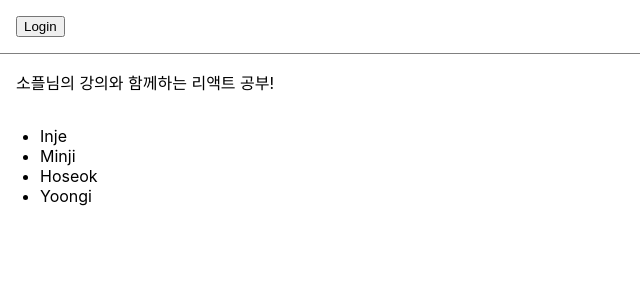
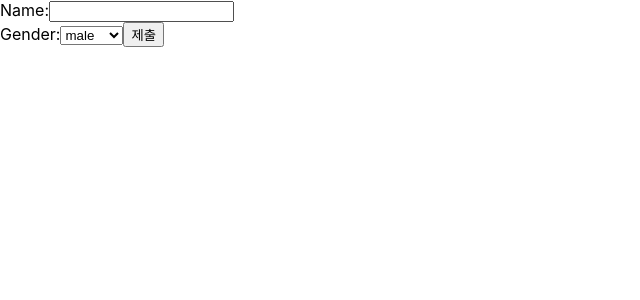
Before and after one commit to DooPal2000/Basic_React_NextJs, a React (Create React App) app in the folder first-cra/: page / in a window 1280 px wide. Shown: the top 300 px of the page, without its empty margins (0-640 px from the left). Built offline with nearby package versions, Linux system fonts and the light colour scheme.

Commit message:
feat(first-cra/ch.12): add examples for Forms

```diff
--- /dev/null
+++ b/first-cra/src/chapter_11/SignUp.jsx
@@ -0,0 +1,39 @@
+import React, { useState } from "react";
+
+
+function SignUp(props) {
+    const [name, setName] = useState("");
+    const [gender, setGender] = useState("남자");
+
+    const handleChangeName = (event) => {
+        setName(event.target.value);
+    };
+    const handleChangeGender = (event) => {
+        setGender(event.target.value);
+    };
+
+    const handleSubmit = (event) => {
+        alert(`Welcome, ${name}!, Your gender is ${gender}!`);
+        event.preventDefault();
+    };
+
+    return (
+        <form onSubmit={handleSubmit}>
+            <label>
+                Name:
+                <input type="text" value={name} onChange={handleChangeName} />
+            </label>
+            <br />
+            <label>
+                Gender:
+                <select value={gender} onChange={handleChangeGender}>
+                    <option value="male">male</option>
+                    <option value="female">female</option>
+                </select>
+            </label>
+            <button type="submit">제출</button>
+        </form>
+    );
+}
+
+export default SignUp;
--- a/first-cra/src/index.js
+++ b/first-cra/src/index.js
@@ -13,6 +13,7 @@
 import ToolBar from './chapter_09/Toolbar';
 import LandingPage from './chapter_09/LandingPage';
 import AttendanceBook from './chapter_10/AttendanceBook';
+import SignUp from './chapter_11/SignUp';
 
 const root = ReactDOM.createRoot(document.getElementById('root'));
 
@@ -25,8 +26,9 @@
     {/* <Accomodate /> */}
     {/* <ConfirmButton /> */}
     {/* <ConfirmButtonByFunction /> */}
-    <LandingPage />
-    <AttendanceBook />
+    {/* <LandingPage />
+    <AttendanceBook /> */}
+    <SignUp />
   </React.StrictMode>
 );
 
```
